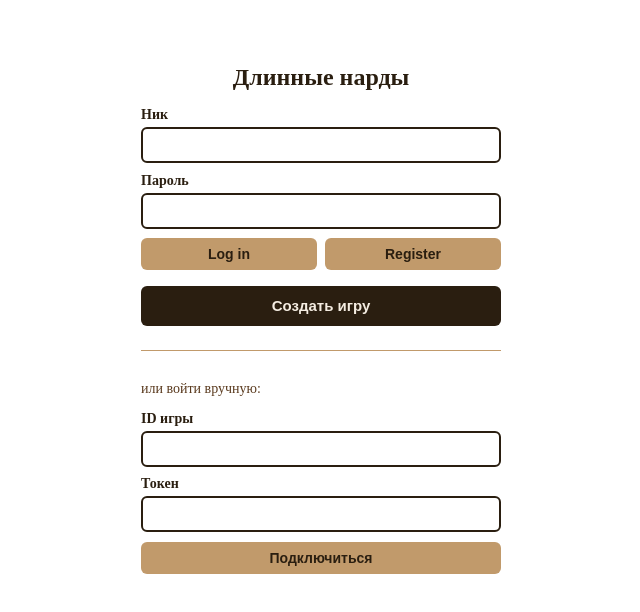
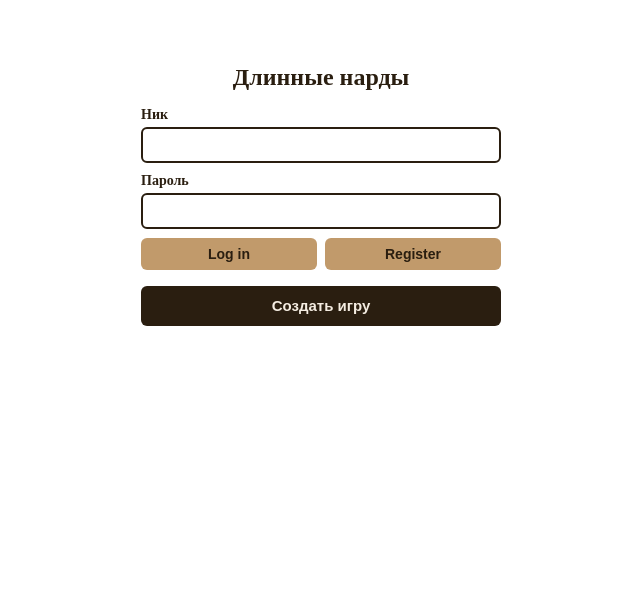
Before and after one commit to TimurAUG/backgammon-game, a Svelte app in the folder web/: page / in a window 1280 px wide. Shown: the top 612 px of the page, without its empty margins (319-959 px from the left). Built offline with nearby package versions, Linux system fonts and the light colour scheme; no server answers.

Commit message:
feat(web): [card-11] remove manual game entry form from Connect
Drop the debug gameId/token fallback so Connect offers create and invite
only; update App/Connect tests to enter via saved credentials.

```diff
--- a/web/src/screens/Connect.svelte
+++ b/web/src/screens/Connect.svelte
@@ -7,8 +7,6 @@
     inviteGameId = null,
   }: { onConnect: (creds: Credentials) => void; inviteGameId?: string | null } = $props()
 
-  let gameId = $state('')
-  let token = $state('')
   let nick = $state('')
   let password = $state('')
   let sessionNick = $state<string | null>(null)
@@ -99,15 +97,6 @@
   function copyLink(): void {
     if (created !== null) void navigator.clipboard?.writeText(inviteLink(created.gameId))
   }
-
-  // Ручной ввод — фоллбэк для отладки (gameId/token известны заранее).
-  function handleSubmit(e: SubmitEvent): void {
-    e.preventDefault()
-    const creds = { gameId: gameId.trim(), token: token.trim() }
-    if (creds.gameId === '' || creds.token === '') return
-    saveCredentials(creds)
-    onConnect(creds)
-  }
 </script>
 
 <main class="connect">
@@ -152,21 +141,6 @@
     <button type="button" class="primary" data-testid="create-game" onclick={handleCreate}>
       Создать игру
     </button>
-
-    <section class="manual">
-      <p class="hint">или войти вручную:</p>
-      <form onsubmit={handleSubmit}>
-        <label>
-          ID игры
-          <input type="text" bind:value={gameId} autocomplete="off" />
-        </label>
-        <label>
-          Токен
-          <input type="password" bind:value={token} autocomplete="off" />
-        </label>
-        <button type="submit">Подключиться</button>
-      </form>
-    </section>
   {/if}
 
   {#if error !== ''}<p class="error" role="alert">{error}</p>{/if}
@@ -246,16 +220,6 @@
     font-weight: 600;
     cursor: pointer;
   }
-  .manual {
-    margin-top: 1.5rem;
-    border-top: 1px solid #c19a6b;
-    padding-top: 1rem;
-  }
-  .manual form {
-    display: flex;
-    flex-direction: column;
-    gap: 0.6rem;
-  }
   label {
     display: flex;
     flex-direction: column;
@@ -269,16 +233,6 @@
     padding: 0.5rem;
     font-size: 14px;
   }
-  .manual button {
-    background: #c19a6b;
-    color: #2a1e10;
-    border: none;
-    border-radius: 6px;
-    padding: 0.5rem;
-    font-size: 14px;
-    font-weight: 600;
-    cursor: pointer;
-  }
   .error {
     color: #8b1c1c;
     font-size: 14px;
```
Also changed, not shown: 2 other files (tests, documents, lock files or other folders).
